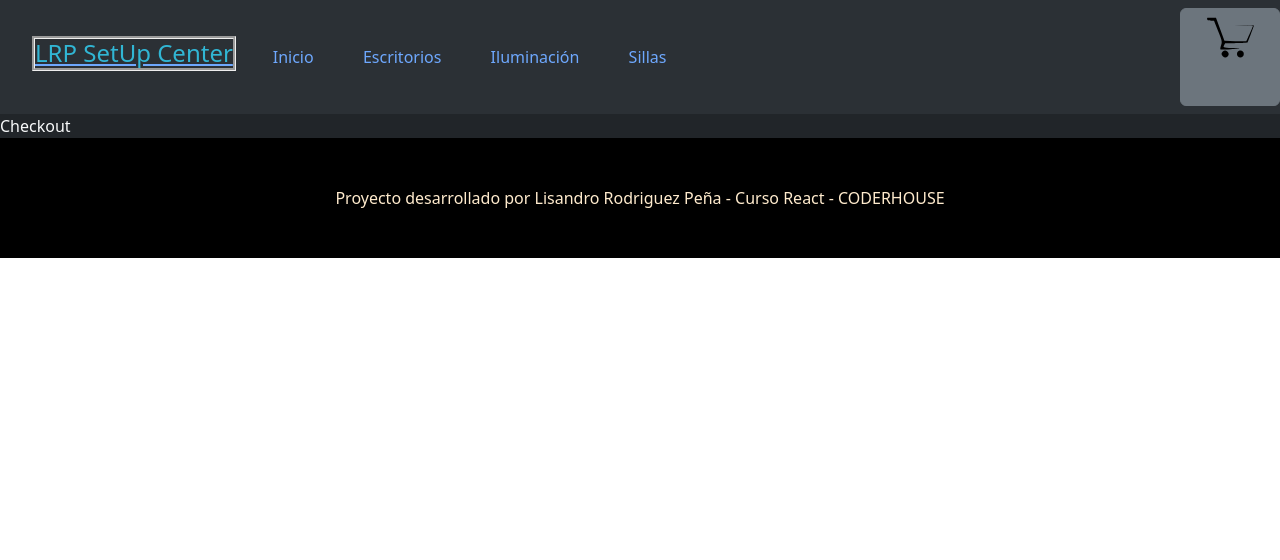
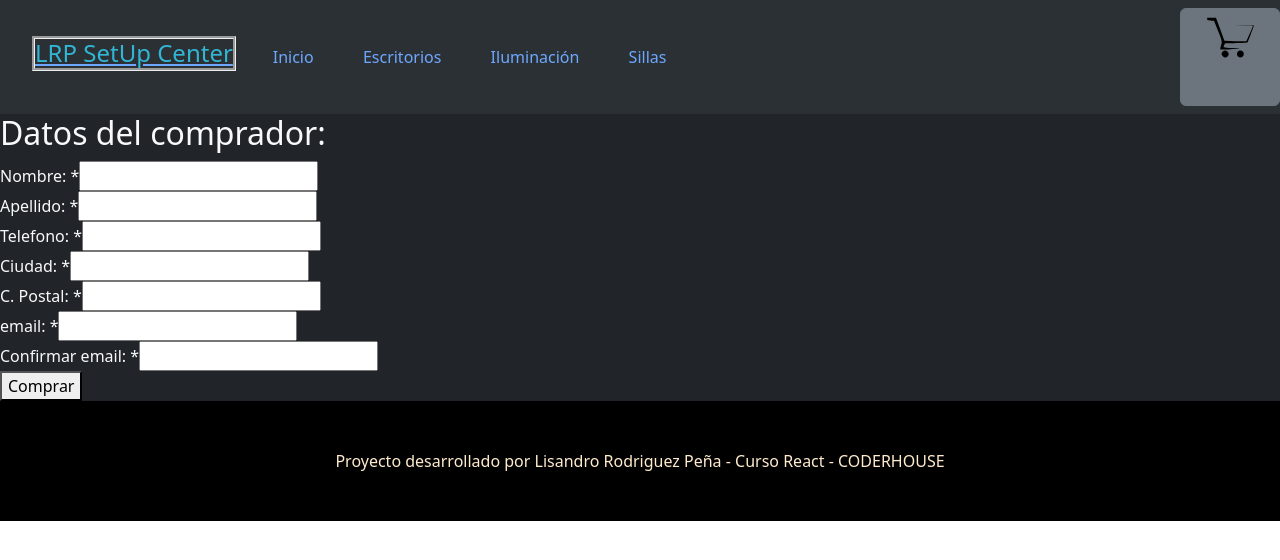
Before and after one commit to LisandroRP95/EntregaFinal-RodriguezP-Lisandro-React, a React (Vite) app: page /checkout in a window 1280 px wide. Shown: the top 560 px of the page. Built offline with nearby package versions, Linux system fonts and the light colour scheme.

Commit message:
actualizacion de componente checkout

```diff
--- a/src/Components/Cart/Cart.jsx
+++ b/src/Components/Cart/Cart.jsx
@@ -9,7 +9,7 @@ const Cart = () => {
   const {cart, vaciarCarrito, eliminarProducto,totalCarrito} = useContext(CartContext)
 
   return (
-    <div className='text-light'>
+    <div>
       {cart.length == 0
       ?
         <>
@@ -27,7 +27,9 @@ const Cart = () => {
 
 
         <p>Total a pagar del carrito: ${totalCarrito()}</p>
-        <button onClick={vaciarCarrito}>Vaciar Carrito</button>
+        <button onClick={vaciarCarrito}>Vaciar Carrito</button><br />
+
+        <Link to={'/checkout'}>Finalizar Compra</Link>
 
         </>
       }
--- a/src/Components/Checkout/Checkout.jsx
+++ b/src/Components/Checkout/Checkout.jsx
@@ -1,9 +1,135 @@
-import React from 'react'
+import { useState, useContext } from "react";
+import { collection, addDoc, updateDoc, getDoc, doc } from "firebase/firestore";
+import { CartContext } from "../../Context/CartContext/CartContext";
+import FloatingLabel from "react-bootstrap/FloatingLabel";
+import Form from "react-bootstrap/Form";
 
 const Checkout = () => {
+  const { cart, vaciarCarrito, cantidadCarrito, totalCarrito } =
+    useContext(CartContext);
+
+  const [nombre, setNombre] = useState("");
+  const [apellido, setApellido] = useState("");
+  const [telefono, setTelefono] = useState("");
+  const [ciudad, setCiudad] = useState("");
+  const [codigoPostal, setCodigoPostal] = useState("");
+  const [email, setEmail] = useState("");
+  const [emailConfirm, setEmailConfirm] = useState("");
+  const [error, setError] = useState("");
+  const [idCompra, setIdCompra] = useState("");
+
+  const formManager = (event) => {
+    event.preventDefault()
+
+    if(!nombre || !apellido || !telefono || !ciudad || !codigoPostal || !email || !emailConfirm ){
+     setError("Completar los campos requeridos")
+     return;
+    }
+
+    if(email !== emailConfirm){
+      setError("Las cuentas de email no coinciden")
+      return;
+    }
+
+  };
+
   return (
-    <div>Checkout</div>
-  )
-}
+    <>
+      <div>
+        <h2>Datos del comprador:</h2>
+      </div>
 
-export default Checkout
+      <form onSubmit={formManager}>
+        {cart.map((producto) => (
+          <div key={producto.producto.id}>
+            <p>
+              {producto.producto.nombre} x {producto.cantidad}
+            </p>
+          </div>
+        ))}
+
+        <div>
+          <label htmlFor="Nombre">Nombre:  *</label>
+          <input
+            name="Nombre"
+            type="text"
+            onChange={(e) => setNombre(e.target.value)}
+          />
+        </div>
+
+        <div>
+          <label htmlFor="Apellido">Apellido: *</label>
+          <input
+            name="Apellido"
+            type="text"
+            onChange={(e) => setApellido(e.target.value)}
+          />
+        </div>
+
+        <div>
+          <label htmlFor="Telefono">Telefono:  *</label>
+          <input
+            name="Telefono"
+            type="number"
+            onChange={(e) => setTelefono(e.target.value)}
+          />
+        </div>
+
+        <div>
+          <label htmlFor="Ciudad">Ciudad:  *</label>
+          <input
+            name="Ciudad"
+            type="text"
+            onChange={(e) => setCiudad(e.target.value)}
+          />
+        </div>
+
+        <div>
+          <label htmlFor="CodigoPostal">C. Postal:  *</label>
+          <input
+            name="CodigoPostal"
+            type="number"
+            onChange={(e) => setCodigoPostal(e.target.value)}
+          />
+        </div>
+
+        <div>
+          <label htmlFor="email">email:  *</label>
+          <input
+            name="email"
+            type="text"
+            onChange={(e) => setEmail(e.target.value)}
+          />
+        </div>
+
+        <div>
+          <label htmlFor="EmailConfirm">Confirmar email:  *</label>
+          <input
+            name="EmailConfirm"
+            type="text"
+            onChange={(e) => setEmailConfirm(e.target.value)}
+          />
+        </div>
+        <button type="submit">Comprar</button>
+      </form>
+
+
+      {error && <p>{error}</p>}
+
+      {idCompra && (
+        <p>Muchas gracias por tu compra, tu ID de transacción es: {idCompra}</p>
+      )}
+
+      {/* <div>
+        <FloatingLabel
+        controlId="floatingInput"
+        label="email"
+        className="mb-6">
+        <Form.Control type="email" placeholder="nombre@email.com" />
+      </FloatingLabel>
+        </div> */}
+    </>
+  );
+};
+
+export default Checkout;
--- a/src/Components/ItemDetail/ItemDetail.jsx
+++ b/src/Components/ItemDetail/ItemDetail.jsx
@@ -30,7 +30,7 @@ const ItemDetail = ({ producto }) => {
             <Card.Img variant="top" src={producto.imagen} />
             <Card.Body>
               <Card.Title>
-                {producto.id} {producto.nombre}
+                {producto.nombre}
               </Card.Title>
               <Card.Text>${producto.precio}</Card.Text>
               <Card.Text>Categoria: {producto.categoria}</Card.Text>
```
